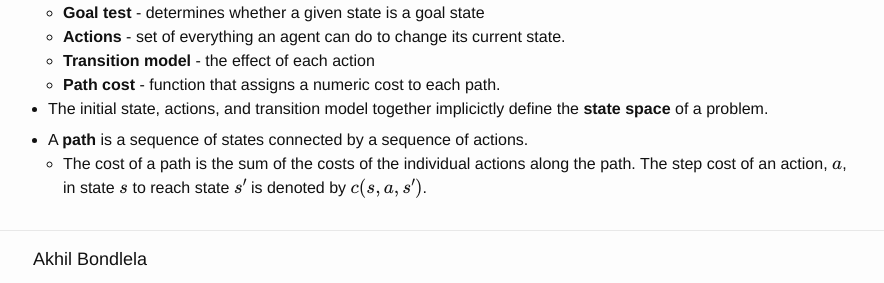
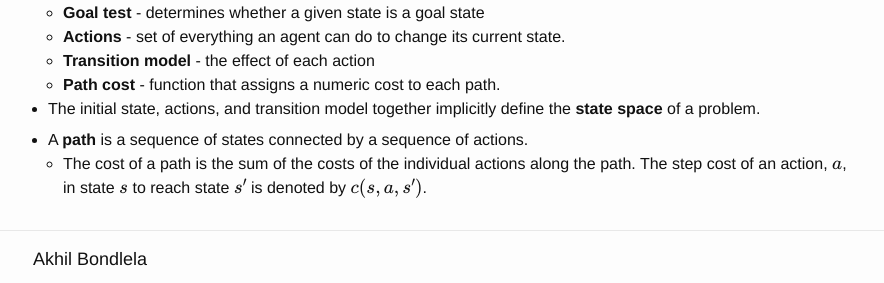
Before and after one commit to akhilbond/akhilbond.github.io, a Jekyll site: the page built from Courses/intro_to_ai/notes.md, in a window 1280 px wide. Shown: the part 1918-2201 px from the top of the page, without its empty margins (197-1081 px from the left). Built offline with Jekyll 4.4.1, drawn with Linux system fonts in a browser that asks for light colours; formulas are drawn with MathJax 3.

Commit message:
courses updates

```diff
--- a/Courses/intro_to_ai/notes.md
+++ b/Courses/intro_to_ai/notes.md
@@ -79,7 +79,7 @@ mathjax: true
   - **Transition model** - the effect of each action
   - **Path cost** - function that assigns a numeric cost to each path.
 
-- The initial state, actions, and transition model together implicictly define the **state space** of a problem.
+- The initial state, actions, and transition model together implicitly define the **state space** of a problem.
 
 - A **path** is a sequence of states connected by a sequence of actions.
   - The cost of a path is the sum of the costs of the individual actions along the path. The step cost of an action, $$a$$, in state $$s$$ to reach state $$s'$$ is denoted by $$c(s,a,s')$$.
```
Also changed, not shown: Courses.md (+1 -0 lines).
